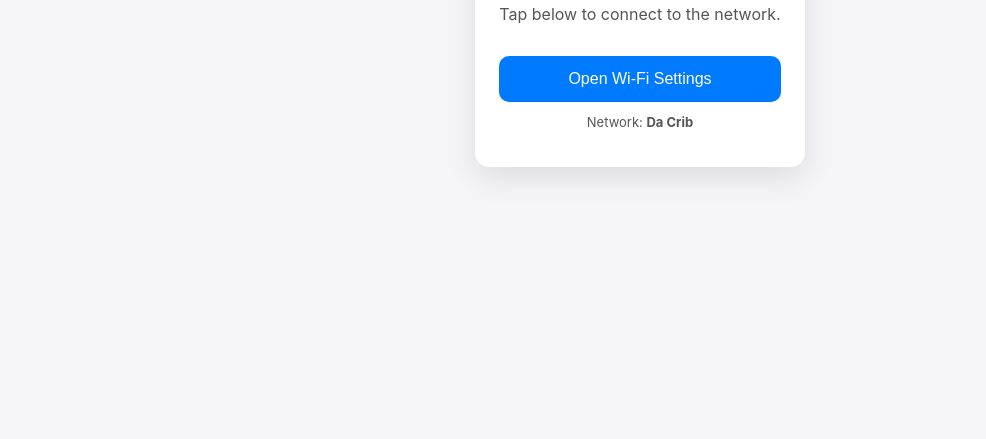
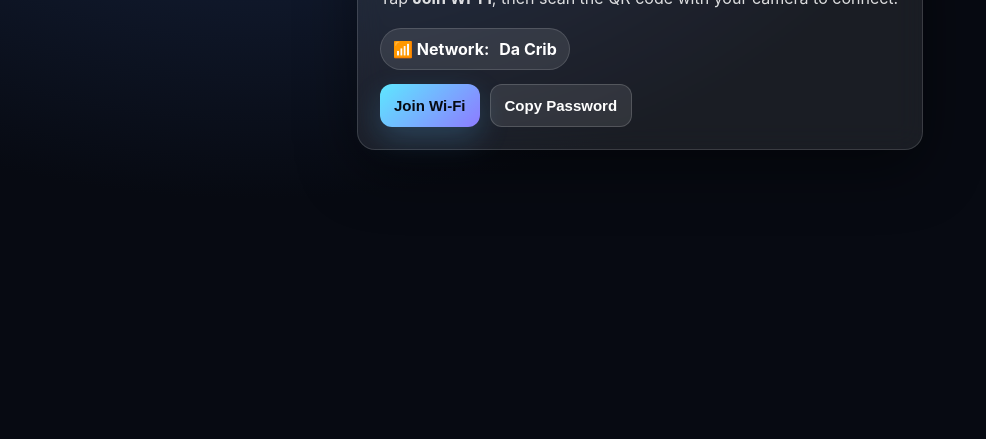
Before and after one commit to michaelhub/WiFi, a plain HTML site: page index.html in a window 1280 px wide. Shown: the part 361-800 px from the top of the page, without its empty margins (0-986 px from the left). Drawn offline with Linux system fonts and the light colour scheme.

Commit message:
Update WiFi join page

```diff
--- a/index.html
+++ b/index.html
@@ -1,52 +1,122 @@
-<!DOCTYPE html>
+<!doctype html>
 <html lang="en">
 <head>
-  <meta charset="UTF-8">
+  <meta charset="utf-8" />
+  <meta name="viewport" content="width=device-width, initial-scale=1" />
   <title>Join Wi-Fi</title>
-  <meta name="viewport" content="width=device-width, initial-scale=1.0">
   <style>
+    :root { font-family: -apple-system, BlinkMacSystemFont, "Segoe UI", Roboto, Arial, sans-serif; }
     body {
-      font-family: -apple-system, BlinkMacSystemFont, sans-serif;
-      background: #f5f5f7;
-      display: flex;
-      justify-content: center;
-      align-items: center;
-      height: 100vh;
-      margin: 0;
+      margin: 0; min-height: 100vh;
+      display: grid; place-items: center;
+      background: radial-gradient(1200px 800px at 20% 10%, #1b2a4a, #070a12 60%);
+      color: #fff;
     }
     .card {
-      background: white;
-      padding: 24px;
+      width: min(520px, 92vw);
+      background: rgba(255,255,255,.08);
+      border: 1px solid rgba(255,255,255,.14);
+      border-radius: 18px;
+      padding: 22px;
+      box-shadow: 0 20px 60px rgba(0,0,0,.45);
+      backdrop-filter: blur(14px);
+    }
+    h1 { margin: 0 0 6px; font-size: 26px; letter-spacing: .2px; }
+    .sub { margin: 0 0 18px; opacity: .85; line-height: 1.35; }
+    .pill {
+      display: inline-flex; gap: 10px; align-items: center;
+      padding: 10px 12px; border-radius: 999px;
+      background: rgba(255,255,255,.10); border: 1px solid rgba(255,255,255,.14);
+      font-weight: 650;
+    }
+    .row { display: flex; gap: 10px; flex-wrap: wrap; margin-top: 14px; }
+    button {
+      appearance: none; border: 0; cursor: pointer;
+      padding: 12px 14px; border-radius: 12px;
+      font-weight: 800; font-size: 15px;
+      background: linear-gradient(135deg, #5ee7ff, #8d7bff);
+      color: #070a12;
+      box-shadow: 0 12px 30px rgba(93, 185, 255, .22);
+    }
+    .ghost {
+      background: rgba(255,255,255,.10);
+      border: 1px solid rgba(255,255,255,.16);
+      color: #fff;
+      box-shadow: none;
+    }
+    .panel {
+      margin-top: 16px;
+      display: none;
+      padding: 14px;
       border-radius: 14px;
-      max-width: 320px;
-      text-align: center;
-      box-shadow: 0 10px 30px rgba(0,0,0,0.1);
+      background: rgba(0,0,0,.22);
+      border: 1px solid rgba(255,255,255,.12);
     }
-    button {
-      background: #007aff;
-      color: white;
-      border: none;
-      padding: 14px 20px;
-      border-radius: 10px;
-      font-size: 16px;
-      margin-top: 16px;
-      width: 100%;
-    }
-    p {
-      color: #555;
+    .qrWrap { display: grid; place-items: center; padding: 10px; }
+    .hint { font-size: 13px; opacity: .85; margin-top: 10px; line-height: 1.45; }
+    code { background: rgba(255,255,255,.10); padding: 3px 6px; border-radius: 8px; }
+    .toast {
+      position: fixed; bottom: 18px; left: 50%; transform: translateX(-50%);
+      background: rgba(0,0,0,.65); border: 1px solid rgba(255,255,255,.15);
+      padding: 10px 12px; border-radius: 999px; font-weight: 800; display: none;
     }
   </style>
 </head>
 <body>
   <div class="card">
-    <h2>Join Wi-Fi</h2>
-    <p>Tap below to connect to the network.</p>
-    <button onclick="alert('Open Wi-Fi settings and select: Da Crib')">
-      Open Wi-Fi Settings
-    </button>
-    <p style="margin-top:12px;font-size:13px;">
-      Network: <strong>Da Crib</strong>
-    </p>
+    <h1>Join Wi-Fi</h1>
+    <p class="sub">Tap <strong>Join Wi-Fi</strong>, then scan the QR code with your camera to connect.</p>
+
+    <div class="pill">📶 Network: <span id="ssidText"></span></div>
+
+    <div class="row">
+      <button id="showBtn">Join Wi-Fi</button>
+      <button class="ghost" id="copyBtn">Copy Password</button>
+    </div>
+
+    <div class="panel" id="panel">
+      <div class="qrWrap">
+        <canvas id="qr"></canvas>
+      </div>
+      <div class="hint">
+        <strong>iPhone:</strong> Open Camera → scan the QR → tap <em>Join</em>.<br/>
+        <strong>Android:</strong> Scan the QR (or use your Wi-Fi list).<br/><br/>
+        Password: <code id="pwCode"></code>
+      </div>
+    </div>
   </div>
+
+  <div class="toast" id="toast">Copied!</div>
+
+  <script src="https://cdn.jsdelivr.net/npm/qrious@4.0.2/dist/qrious.min.js"></script>
+  <script>
+    // ✅ CHANGE THESE ONLY
+    const SSID = "Da Crib";
+    const PASS = "sashamako";
+    const AUTH = "WPA"; // WPA, WEP, or nopass
+
+    const wifiQR = `WIFI:T:${AUTH};S:${SSID};P:${PASS};;`;
+
+    document.getElementById("ssidText").textContent = SSID;
+    document.getElementById("pwCode").textContent = PASS;
+
+    const panel = document.getElementById("panel");
+    document.getElementById("showBtn").addEventListener("click", () => {
+      panel.style.display = "block";
+      new QRious({ element: document.getElementById("qr"), value: wifiQR, size: 260 });
+      panel.scrollIntoView({ behavior: "smooth", block: "nearest" });
+    });
+
+    const toast = document.getElementById("toast");
+    document.getElementById("copyBtn").addEventListener("click", async () => {
+      try {
+        await navigator.clipboard.writeText(PASS);
+        toast.style.display = "block";
+        setTimeout(() => toast.style.display = "none", 1200);
+      } catch (e) {
+        alert("Copy failed. Password: " + PASS);
+      }
+    });
+  </script>
 </body>
 </html>
```
